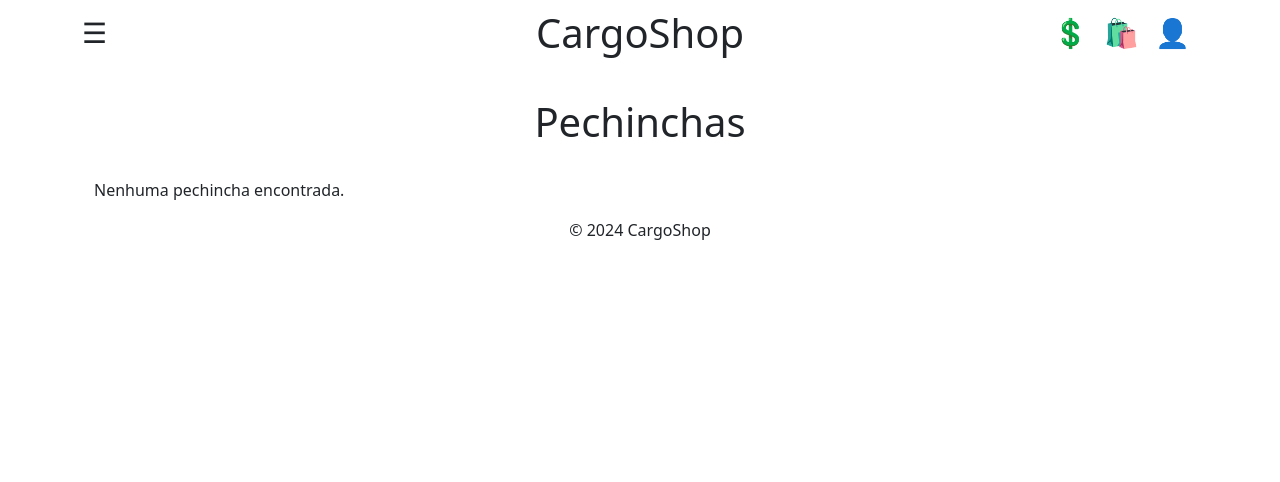
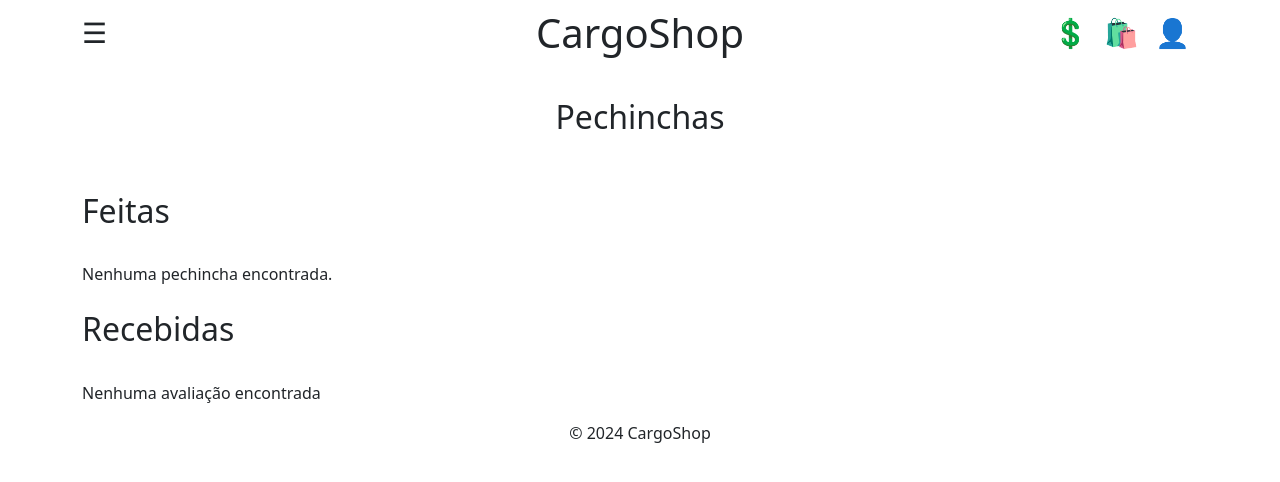
Before and after one commit to J-cavadinha/PSW-Cargoshop, a React (Create React App) app in the folder CargoShop/: page /pechinchas in a window 1280 px wide. Shown: the top 482 px of the page. Built offline with nearby package versions, Linux system fonts and the light colour scheme; data requests are answered from the project's data file.

Commit message:
commit Pechinchas Recebidas

```diff
--- a/CargoShop/shared/products.json
+++ b/CargoShop/shared/products.json
@@ -8,15 +8,6 @@
       "description": "Batom vermelho bom.",
       "name": "Batom",
       "id": "1"
-    },
-    {
-      "name": "Rímel",
-      "id": "2",
-      "price": 15,
-      "description": "Bom rímel",
-      "category": "Beleza",
-      "seller": "Leonardo Pinto",
-      "image": "https://images.pexels.com/photos/2637820/pexels-photo-2637820.jpeg?auto=compress&cs=tinysrgb&w=1260&h=750&dpr=1"
     },
     {
       "image": "https://images.pexels.com/photos/100582/pexels-photo-100582.jpeg?auto=compress&cs=tinysrgb&w=1260&h=750&dpr=1",
--- a/CargoShop/src/main/PechinchaCard.js
+++ b/CargoShop/src/main/PechinchaCard.js
@@ -1,6 +1,7 @@
 import React, { useState, useEffect } from 'react';
 import { useDispatch, useSelector  } from 'react-redux';
 import { fetchPechinchas, removePechinchaServer, updatePechinchaServer, selectPechinchasById} from '../slices/PechinchaSlice';
+import { selectProductsById} from '../slices/ProductsSlice';
 import { yupResolver } from '@hookform/resolvers/yup';
 import { useParams } from 'react-router-dom';
 import { pechinchaSchema } from '../user/PechinchaSchema';
@@ -16,6 +17,7 @@ export default function PechinchaCard({ pechincha }) {
 
   const pechinchaFound = useSelector(state => selectPechinchasById(state, id));
 
+  const productFound = useSelector(state => selectProductsById(state, pechincha.idProduct));
 
   const dispatch = useDispatch();
 
@@ -71,10 +73,10 @@ const [pechinchaOnLoad] = useState(
   return (
     <div className="col-md-3 mb-4">
       <div className="card pechincha" style={{ position: 'relative' }}>
-        <img src={pechincha.image} className="card-img-top" alt={pechincha.name} />
+        <img src={pechincha.image} className="card-img-top" alt={productFound.name} style={{ objectFit: "cover", height: "200px" }}  />
         <div className="card-body">
           <h5 className="card-title">{pechincha.name}</h5>
-          <p className="card-text">Valor Total: R$ {pechincha.price}</p>
+          <p className="card-text">Valor Total: R$ {productFound.price}</p>
           <div style={{ display: 'flex', justifyContent: 'space-between' }}>
             <p className="card-text">Valor Pechinchado: R$ {pechincha.descount}</p>
           </div>
--- /dev/null
+++ b/CargoShop/src/main/PechinchaCardOwn.js
@@ -0,0 +1,57 @@
+import React, { useEffect } from 'react';
+import { useDispatch, useSelector  } from 'react-redux';
+import { fetchPechinchas, removePechinchaServer} from '../slices/PechinchaSlice';
+import { selectProductsById, updateProductServer } from '../slices/ProductsSlice';
+import '../PechinchaCard.css';
+
+
+export default function PechinchaCard({ pechincha }) {
+
+
+  const status = useSelector(state => state.pechinchas.status);
+
+  const productFound = useSelector(state => selectProductsById(state, pechincha.idProduct));
+
+  const dispatch = useDispatch();
+
+  useEffect(() => {
+      if (status === "not_loaded" || status === 'saved' || status === 'deleted') {
+          dispatch(fetchPechinchas());
+      }else if(status === 'failed'){
+          setTimeout(()=>dispatch(fetchPechinchas()), 5000);
+      }
+  }, [status, dispatch])
+
+  const handleConfirm = () => {
+
+    dispatch(updateProductServer({ ...productFound, price: pechincha.descount }));
+    dispatch(removePechinchaServer(pechincha.id));
+  };
+
+  const handleCancel = async () => {
+    dispatch(removePechinchaServer(pechincha.id));
+  };
+
+  return (
+    <div className="col-md-3 mb-4">
+      <div className="card pechincha" style={{ position: 'relative' }}>
+        <img src={pechincha.image} className="card-img-top" alt={productFound.name} style={{ objectFit: "cover", height: "200px" }}  />
+        <div className="card-body">
+          <h5 className="card-title">{pechincha.name}</h5>
+          <p className="card-text">Valor Total: R$ {productFound.price}</p>
+          <div style={{ display: 'flex', justifyContent: 'space-between' }}>
+            <p className="card-text">Valor Pechinchado: R$ {pechincha.descount}</p>
+          </div>
+          <div className="button-container">
+            <button className="btn btn-success button" onClick={handleConfirm}>
+              Confirmar
+            </button>
+            <button className="btn btn-danger" onClick={handleCancel}>
+              Recusar
+            </button>
+          </div>
+        </div>
+      </div>
+    </div>
+  );
+}
--- a/CargoShop/src/purchase/ProductDetails.js
+++ b/CargoShop/src/purchase/ProductDetails.js
@@ -44,7 +44,7 @@ export default function ProductDetails() {
             name: product.name,
             price: product.price,
             image: product.image,
-            idtest: product.id,
+            idProduct: product.id,
         };
 
 
--- a/CargoShop/src/user/Pechincha.js
+++ b/CargoShop/src/user/Pechincha.js
@@ -1,6 +1,7 @@
 import { useEffect, React } from 'react';
 import { useDispatch, useSelector  } from 'react-redux';
 import PechinchaCard from '../main/PechinchaCard';
+import PechinchaCardOwn from '../main/PechinchaCardOwn';
 import {selectAllPechinchas, fetchPechinchas } from '../slices/PechinchaSlice';
 
 export default function Pechincha() {
@@ -31,15 +32,35 @@ export default function Pechincha() {
         pechinchasShow = <div>Erro: {error}</div>
     }
 
+    let pechinchasOwnShow = null;
+    if (status === "loaded") {
+        pechinchasOwnShow = pechinchas.map(pechincha => ( <PechinchaCardOwn key={pechincha.id} pechincha={pechincha}/> ));
+        if (pechinchasOwnShow.length <= 0) {
+            pechinchasOwnShow = <div>Nenhuma avaliação encontrada</div>;
+        }
+    } else if (status === "loading") {
+        pechinchasOwnShow = <div>Carregando as avaliações...</div>;
+    } else if (status === "failed") {
+        pechinchasOwnShow = <div>Erro: {error}</div>
+    }
+
   return (
-    <div className="container">
-      <br/>
-      <h1 className="text-center">Pechinchas</h1>
-      <br/>
-
-      <div className="row row-cols-1 row-cols-md-1 row-cols-lg-2 g-4">
-        {pechinchasShow}
-      </div>
-    </div>
+<div>
+<br/>
+<h2 className="text-center">Pechinchas</h2>
+<br/>
+<br/>
+<h2>Feitas</h2>
+<br/>
+<div className="row row-cols-1 row-cols-md-2 row-cols-lg-3 g-4">
+    {pechinchasShow}
+</div>
+<br/>
+<h2>Recebidas</h2>
+<br/>
+<div className="row row-cols-1 row-cols-md-2 row-cols-lg-3 g-4">
+    {pechinchasOwnShow}
+</div>
+</div>
   );
 }
```
